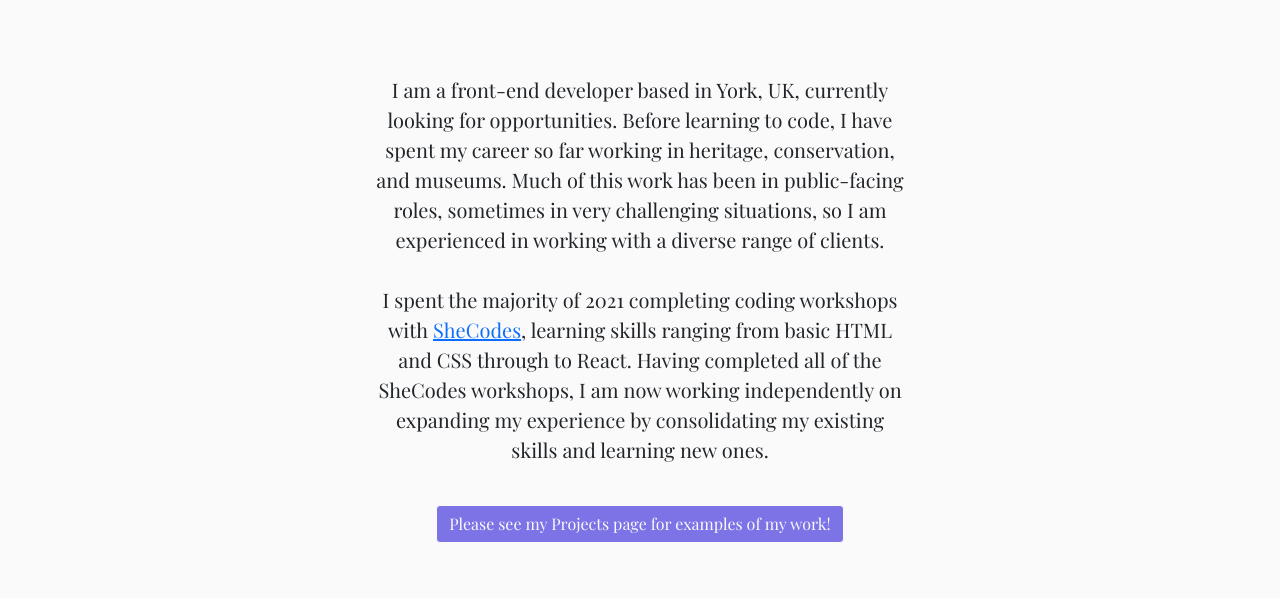
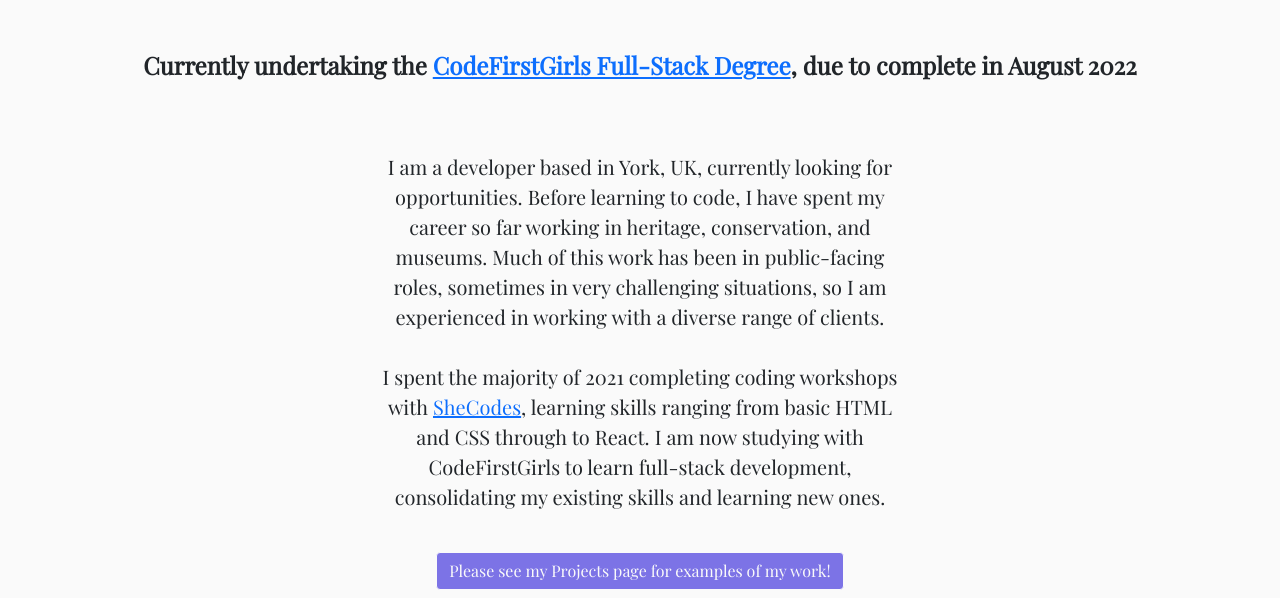
Before and after one commit to rachelofyork/portfolio, a plain HTML site: page about.html in a window 1280 px wide. Shown: the part 193-791 px from the top of the page. Drawn offline with nearby package versions, Linux system fonts and the light colour scheme.

Commit message:
Updated text to include my current study

```diff
--- a/about.html
+++ b/about.html
@@ -61,16 +61,19 @@
 
 <h1 class="about-me-h1">About Me</h1>
 
+<h4 class="text-center pt-5 mb-0"><strong>Currently undertaking the <a href="https://codefirstgirls.com/courses/cfgdegree/" target="_blank"
+            title="Find out more about the CFGdegree">CodeFirstGirls Full-Stack Degree</a>, due to complete in August 2022 </strong></h4>
+
 <div class="p-5 about-content">
 
-    <p class="about-text text-center p-4 ">I am a front-end developer based in York, UK, currently looking for
+    <p class="about-text text-center p-4 ">I am a developer based in York, UK, currently looking for
         opportunities. Before learning to code, I have spent my career so far working in heritage,
         conservation, and museums. Much of this work has been in public-facing roles, sometimes in
         very challenging situations, so I am experienced in working with a diverse range of clients.
       <br /><br />
       I spent the majority of 2021 completing coding workshops with <a href="https://www.shecodes.io/" target="_blank" alt="Link to SheCodes website">SheCodes</a>,
-      learning skills ranging from basic HTML and CSS through to React. Having completed all of the SheCodes workshops, I am now
-      working independently on expanding my experience by consolidating my existing skills and learning new ones.
+      learning skills ranging from basic HTML and CSS through to React. I am now studying with CodeFirstGirls to learn full-stack
+      development, consolidating my existing skills and learning new ones.
       </p>
 
 
@@ -92,6 +95,7 @@
     GitHub
     SEO
     Responsive
+    SQL
     Python
     </div>
 </p>
```
Also changed, not shown: index.html (+1 -1 lines).
